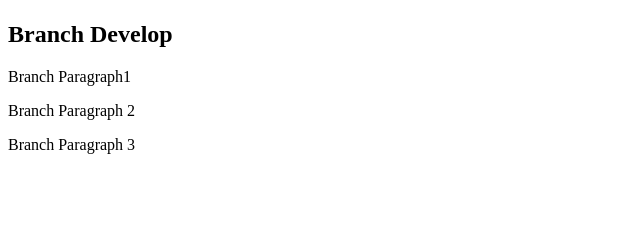
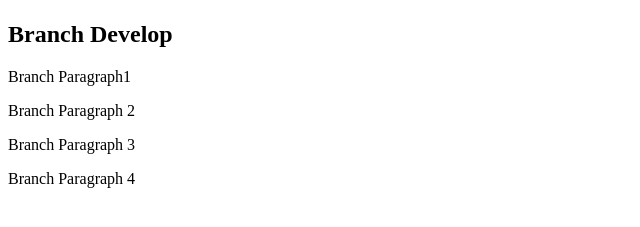
Before and after one commit to EarthDragon10/GIT_test3, a plain HTML site: page index.html in a window 1280 px wide. Shown: the part 59-286 px from the top of the page, without its empty margins (0-640 px from the left). Drawn offline with Linux system fonts and the light colour scheme.

Commit message:
add stash

```diff
--- a/index.html
+++ b/index.html
@@ -14,6 +14,6 @@
     <p>Branch Paragraph1</p>
     <p>Branch Paragraph 2</p>
     <p>Branch Paragraph 3</p>
-
+    <p>Branch Paragraph 4</p>
 </body>
 </html>
```
